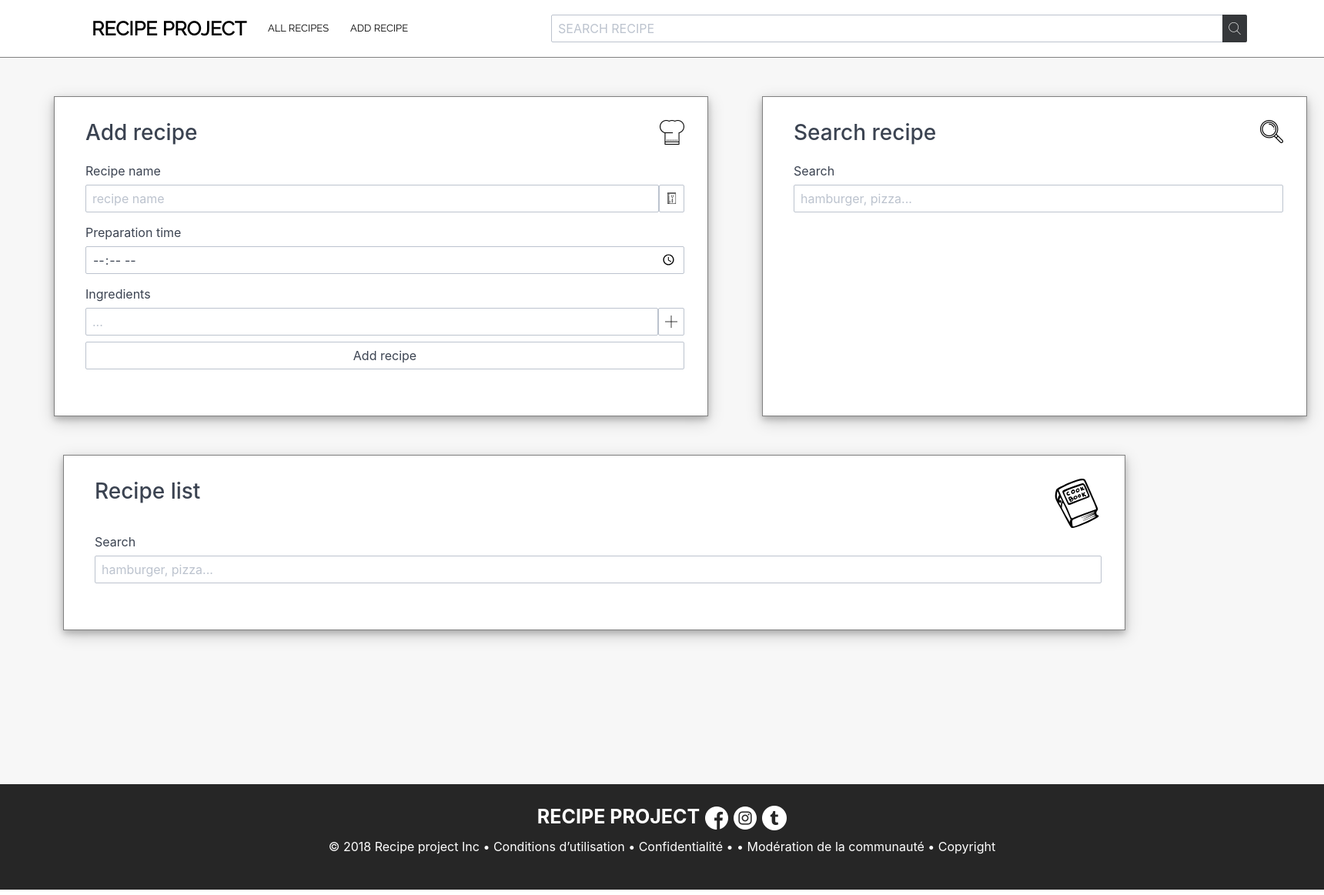
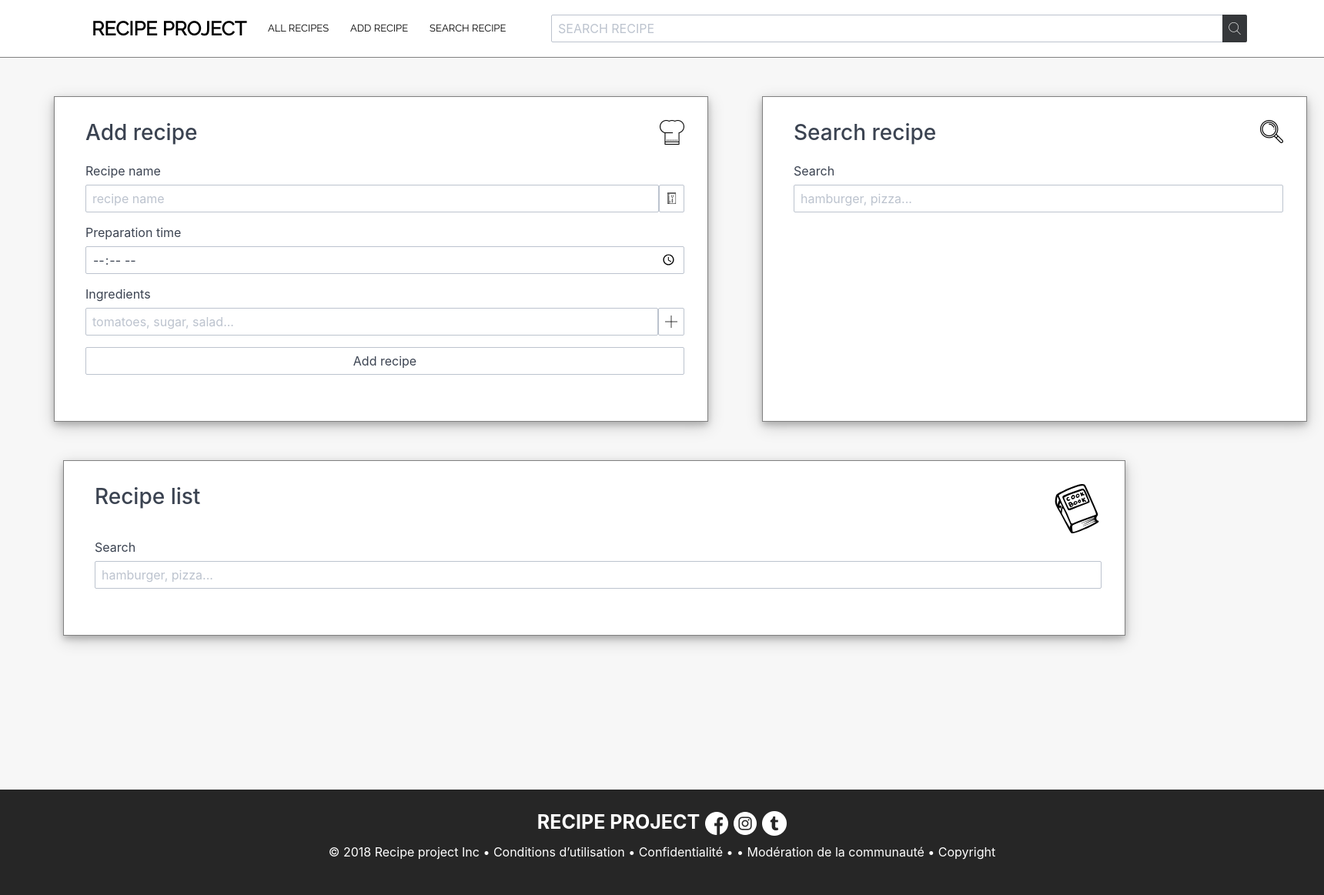
Before and after one commit to Floran-mtte/recipe-project, a PHP site: page / in a window 1720 px wide. Shown: the whole page at 77% size. Run offline with PHP 8.4, Linux system fonts and the light colour scheme.

Commit message:
Ajout partie JS

```diff
--- a/ressources/css/main.css
+++ b/ressources/css/main.css
@@ -120,6 +120,17 @@ body
     width: 81%;
 }
 
+.scrollBox
+{
+    max-height: 200px;
+    overflow-y: auto;
+}
+
+#ingredients
+{
+    margin-bottom: 7px;
+}
+
 /**Footer part**/
 
 .footer-container
--- /dev/null
+++ b/ressources/js/main.js
@@ -0,0 +1,112 @@
+$(function() {
+
+    //load all the recipes
+    loadRecipe();
+
+
+    //focus to the add recipe box
+    $('#addButton').on('click', function(event) {
+        $('#nameRecipe').focus();
+    });
+
+    //focus to the search recipe box
+    $('#searchButton').on('click', function(event) {
+        $('#searchRecipe').focus();
+    });
+
+    //add ingredients input
+    $('#addIngredient').on('click', function(event) {
+
+        $('#ingredientArea').append('<div class="form-group scrollBox"><input type="text" class="form-input ingredient" placeholder="..."></div>');
+    });
+
+    //Submit the recipe
+
+    $('#submitRecipe').on('click', function(event) {
+        var recipeName = $('#nameRecipe').val();
+        var recipeTime = $('#timeRecipe').val();
+        var ingredients = [];
+
+        $('.ingredient').each(function (i) {
+            ingredients.push($(this).val());
+        });
+
+        if(recipeName !== "" && recipeTime !== "")
+        {
+            if(ingredients.length !== 0)
+            {
+
+
+                $.ajax({
+                    url: '',
+                    method : 'POST',
+                    data: '',
+                    beforeSend : function ( xhr ) {
+
+                    }
+                })
+                    .done(function(status, response) {
+
+                    })
+                    .fail(function (status, response, error) {
+
+                    })
+                    .always(function() {
+
+                    });
+            }
+            else
+            {
+
+            }
+        }
+        else
+        {
+
+        }
+
+    });
+
+    $('#searchRecipe').on('keyup', function (event) {
+       var searchRecipe = $('#searchRecipe').val();
+
+       if(searchRecipe.length >= 3)
+       {
+           $.ajax({
+               url: '',
+               method: 'POST',
+               data:  ''
+           })
+               .done(function (status, response) {
+
+               })
+               .fail(function(status, response, error){
+
+               })
+               .always(function () {
+
+               });
+       }
+    });
+
+});
+
+function loadRecipe()
+{
+    /*$.ajax({
+        url: '',
+        method: 'POST',
+        beforeSend: function(){
+
+        }
+    })
+        .done(function (status, response) {
+
+        })
+        .fail(function(status, response, error){
+
+        })
+        .always(function() {
+
+        });*/
+}
--- a/views/recipe.php
+++ b/views/recipe.php
@@ -6,8 +6,9 @@
     <header class="navbar nav-color-bg">
         <section class="navbar-section nav-width">
             <b><a href="#" class="btn btn-link nav-color-text nav-title">Recipe project</a></b>
-            <a href="#" class="btn btn-link nav-color-text">All recipes</a>
-            <a href="#" class="btn btn-link nav-color-text">Add recipe</a>
+            <a href="#recipeList" class="btn btn-link nav-color-text">All recipes</a>
+            <a id="addButton" class="btn btn-link nav-color-text">Add recipe</a>
+            <a id="searchButton" class="btn btn-link nav-color-text">Search recipe</a>
         </section>
         <section class="navbar-section nav-search">
             <div class="input-group input-inline" id="searchBar">
@@ -39,11 +40,11 @@
                     <input class="form-input" type="time" id="timeRecipe" placeholder="recipe name">
                 </div>
 
-                <div class="form-group">
+                <div id="ingredientArea" class="form-group scrollBox">
                     <label class="form-label" for="ingredients">Ingredients</label>
                     <div class="d-inline-flex max-width">
-                        <input id="ingredients" type="text" class="form-input" placeholder="...">
-                        <button class="btn btn-primary input-group-btn btn-color-white"><span><img src="./../assets/img/add.png"></span></button>
+                        <input id="ingredients" type="text" class="form-input ingredient" placeholder="tomatoes, sugar, salad...">
+                        <button id="addIngredient" class="btn btn-primary input-group-btn btn-color-white"><span><img src="./../assets/img/add.png"></span></button>
                     </div>
                 </div>
 
@@ -65,7 +66,7 @@
                 <div class="form-group">
                     <label class="form-label" for="nameRecipe">Search</label>
                     <div class="d-inline-flex max-width">
-                        <input class="form-input" type="text" id="nameRecipe" placeholder="hamburger, pizza...">
+                        <input class="form-input" type="text" id="searchRecipe" placeholder="hamburger, pizza...">
                     </div>
                 </div>
 
@@ -76,7 +77,7 @@
 
     <div class="clearbox"></div>
 
-    <div class="container">
+    <div id="recipeList" class="container">
         <article class="column col-10 recipeBox" id="listRecipe">
             <div class="headArticle">
                 <h3>Recipe list</h3>
```
